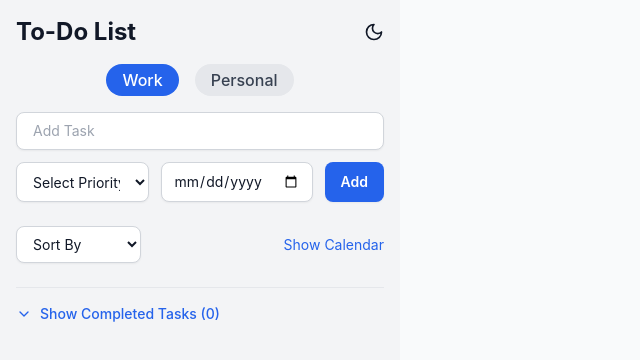
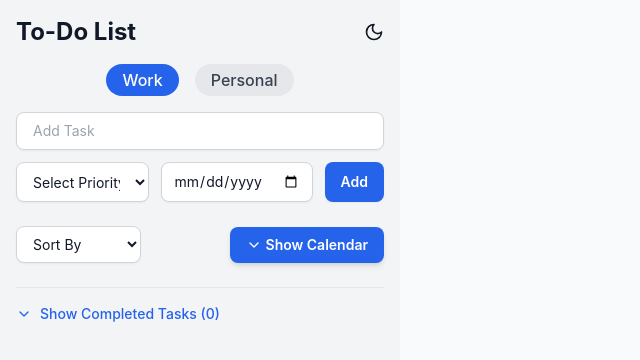
Before and after one commit to c7harry/TaskPilot, a React (Create React App) app in the folder my-extension/: page / in a window 1280 px wide. Shown: the top 360 px of the page, without its empty margins (0-640 px from the left). Built offline with nearby package versions, Linux system fonts and the light colour scheme.

Commit message:
added hover and styled show calender button

```diff
--- a/my-extension/src/App.css
+++ b/my-extension/src/App.css
@@ -21,6 +21,15 @@ input, select, button {
 
 input:focus, select:focus {
   box-shadow: 0 0 0 3px rgba(59, 130, 246, 0.5);
+}
+
+input:hover,
+select:hover,
+button:hover {
+  transform: scale(1.03);
+  box-shadow: 0 4px 8px rgba(59, 130, 246, 0.3);
+  transition: transform 0.2s ease, box-shadow 0.2s ease;
+  cursor: pointer;
 }
 
 /* Calendar modern styles */
--- a/my-extension/src/App.js
+++ b/my-extension/src/App.js
@@ -186,10 +186,22 @@ const App = () => {
         </select>
         <button
           onClick={() => setShowCalendar(!showCalendar)}
-          className="text-blue-600 text-sm"
+          className="flex items-center gap-1 px-4 py-2 text-sm font-semibold bg-blue-600 text-white rounded-lg shadow-md hover:bg-blue-700 focus:outline-none focus:ring-2 focus:ring-blue-500 transition"
+          aria-label={showCalendar ? "Hide Calendar" : "Show Calendar"}
         >
-          {showCalendar ? "Hide Calendar" : "Show Calendar"}
+          {showCalendar ? (
+            <>
+              <ChevronUp size={16} />
+              Hide Calendar
+            </>
+          ) : (
+            <>
+              <ChevronDown size={16} />
+              Show Calendar
+            </>
+          )}
         </button>
+
       </div>
 
       {showCalendar && (
```
